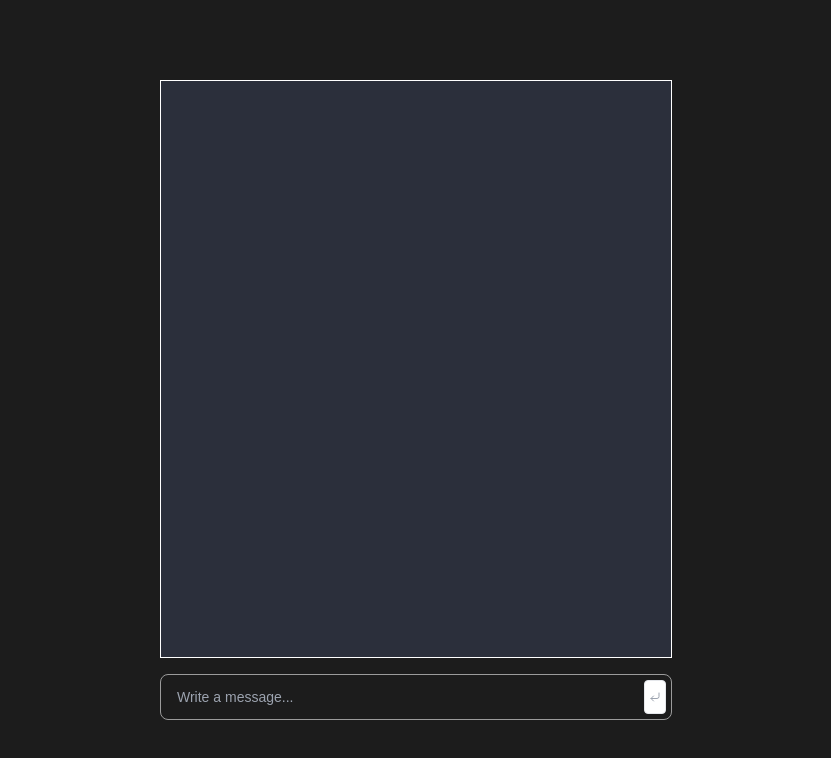
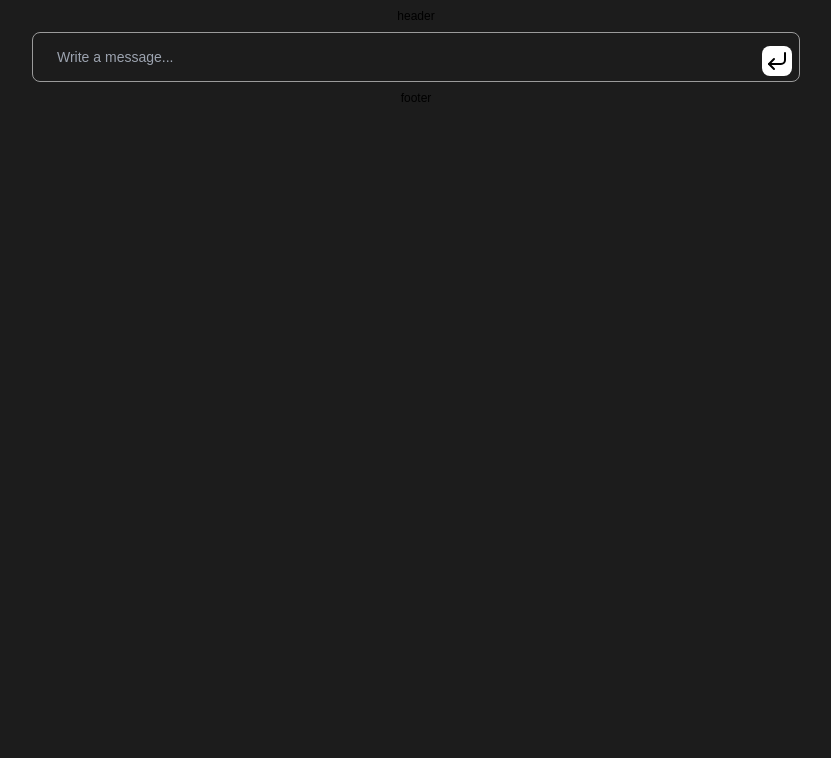
Before and after one commit to d9c/tokenwise, a Next.js app: page /chat in a window 1280 px wide. Shown: the top 758 px of the page, without its empty margins (224-1055 px from the left). Built offline with nearby package versions, Linux system fonts and the light colour scheme; a web font is replaced by a local one.

Commit message:
style changes

```diff
--- a/src/app/chat/page.tsx
+++ b/src/app/chat/page.tsx
@@ -3,9 +3,17 @@ import { ChatInput } from '@/components/chat-input';
 
 export default function Chat() {
   return (
-    <div className="flex h-full w-full flex-col px-96 py-20">
+    <div className="flex h-full w-full flex-col items-center">
+      <div className="px-2 py-2 text-xs">
+        <span>header</span>
+      </div>
+
       <ChatMessages />
       <ChatInput />
+
+      <div className="px-2 py-2 text-xs">
+        <span>footer</span>
+      </div>
     </div>
   );
 }
--- a/src/app/layout.tsx
+++ b/src/app/layout.tsx
@@ -20,7 +20,7 @@ export default function RootLayout({
   return (
     <html lang="en">
       <body className={recursive.className}>
-        <div className="bg-default flex h-screen w-screen items-center justify-center">
+        <div className="flex h-screen w-screen items-center justify-center overflow-hidden bg-default">
           <Providers>{children}</Providers>
         </div>
       </body>
--- a/src/components/chat-input.tsx
+++ b/src/components/chat-input.tsx
@@ -84,7 +84,7 @@ export const ChatInput = () => {
   });
 
   return (
-    <div className="relative mt-4">
+    <div className="relative mx-auto w-[48rem] text-base">
       <TextareaAutosize
         ref={textareaRef}
         onKeyDown={(e) => {
@@ -105,16 +105,16 @@ export const ChatInput = () => {
         disabled={isPending}
         onChange={(e) => setInput(e.target.value)}
         placeholder="Write a message..."
-        className="block w-full resize-none rounded-lg border border-[#9b9b9b] bg-transparent py-3 pl-4 pr-14 text-sm text-white focus:outline-none disabled:opacity-50"
+        className="block w-full resize-none rounded-lg border border-[#9b9b9b] bg-transparent py-3.5 pl-6 pr-12 text-sm text-white focus:outline-none disabled:opacity-50"
       />
-      <div className="absolute inset-y-0 right-0 flex py-1.5 pr-1.5">
-        <kbd className="inline-flex items-center rounded border border-gray-200 bg-white px-1 font-sans text-xs text-gray-400">
+      <div className="absolute bottom-1.5 right-2">
+        <button className="flex h-[30px] w-[30px] items-center justify-center rounded-lg bg-white">
           {isPending ? (
-            <Loader2 className="h-3 w-3 animate-spin" />
+            <Loader2 color="black" size={24} className="animate-spin" />
           ) : (
-            <CornerDownLeft className="h-3 w-3" />
+            <CornerDownLeft color="black" size={24} />
           )}
-        </kbd>
+        </button>
       </div>
     </div>
   );
--- a/src/components/chat-messages.tsx
+++ b/src/components/chat-messages.tsx
@@ -3,43 +3,34 @@
 import { useContext } from 'react';
 import { MessagesContext } from '@/contexts/messages';
 import { MarkdownLite } from '@/components/markdown-lite';
-import { cn } from '@/lib/utils';
+import { Bot, User } from 'lucide-react';
 
 export const ChatMessages = () => {
   const { messages } = useContext(MessagesContext);
   const inverseMessages = [...messages].reverse();
 
   return (
-    <div className="flex h-full w-full flex-col-reverse gap-5 overflow-y-auto border border-solid border-[#fff] bg-[#2B2F3B]">
-      <div className="flex-1 flex-grow" />
-      {inverseMessages.map((message, index) => (
-        <div className="chat-message" key={index}>
-          <div
-            className={cn('flex items-end', {
-              'justify-end': message.isUserMessage,
-            })}
-          >
-            <div
-              className={cn(
-                'mx-2 flex max-w-xs flex-col space-y-2 overflow-x-hidden text-sm',
-                {
-                  'order-1 items-end': message.isUserMessage,
-                  'order-2 items-start': !message.isUserMessage,
-                }
-              )}
-            >
-              <p
-                className={cn('rounded-lg px-4 py-2', {
-                  'bg-blue-600 text-white': message.isUserMessage,
-                  'bg-gray-200 text-gray-900': !message.isUserMessage,
-                })}
-              >
-                <MarkdownLite text={message.text} />
-              </p>
+    <div className="w-full overflow-y-auto">
+      <div className="mx-auto w-[48rem]">
+        <div className="flex flex-col-reverse gap-9">
+          <div className="flex-1 flex-grow" />
+          {inverseMessages.map((message, index) => (
+            <div className="chat-message flex gap-2" key={index}>
+              <div className="w-[24px]">
+                {message.isUserMessage ? <User size={24} /> : <Bot size={24} />}
+              </div>
+              <div className="flex flex-col gap-2">
+                <span className="text-sm font-semibold">
+                  {message.isUserMessage ? 'User' : 'ChatGPT'}
+                </span>
+                <span className="text-sm">
+                  <MarkdownLite text={message.text} />
+                </span>
+              </div>
             </div>
-          </div>
+          ))}
         </div>
-      ))}
+      </div>
     </div>
   );
 };
```
